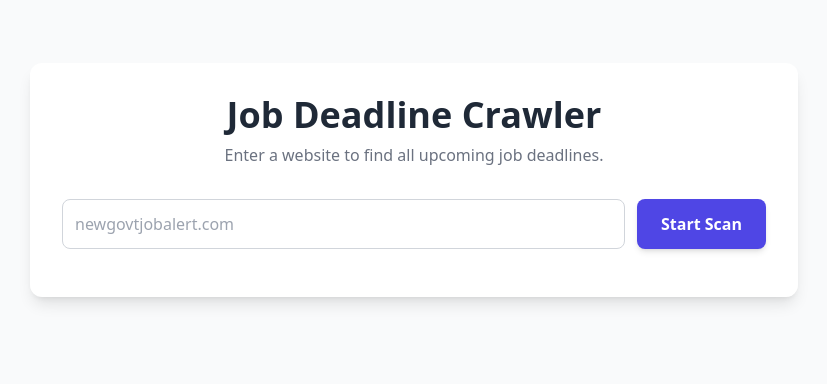
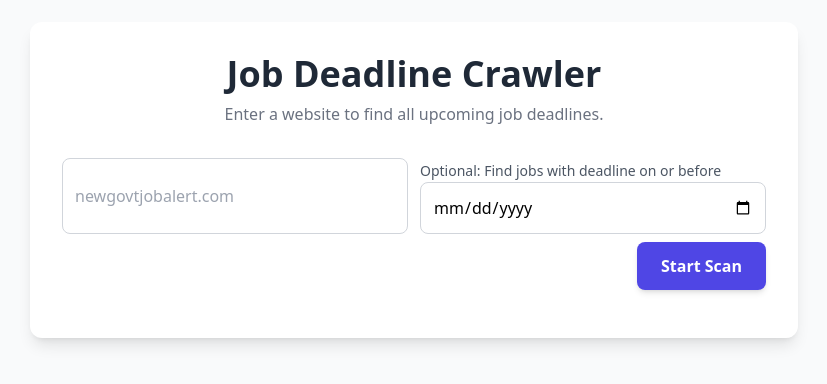
Before and after one commit to Powerpraveen/job-crawler-app, a React (Vite) app: page / in a window 1280 px wide. Shown: the part 220-604 px from the top of the page, without its empty margins (226-1053 px from the left). Built offline with nearby package versions, Linux system fonts and the light colour scheme.

Commit message:
Update App.jsx
Optional Last date filtter Added

```diff
--- a/src/App.jsx
+++ b/src/App.jsx
@@ -1,6 +1,6 @@
 import React, { useState } from 'react';
 
-// Advanced Date Parsing
+// Advanced Date Parsing (No changes needed here)
 const parseDate = (dateString) => {
     if (!dateString) return null;
     const months = { jan: 0, feb: 1, mar: 2, apr: 3, may: 4, jun: 5, jul: 6, aug: 7, sep: 8, oct: 9, nov: 10, dec: 11 };
@@ -29,6 +29,7 @@ const parseDate = (dateString) => {
     return null;
 };
 
+
 const JOBS_PER_PAGE = 10;
 
 // Main App Component
@@ -40,6 +41,8 @@ export default function App() {
     const [copiedJob, setCopiedJob] = useState(null);
     const [status, setStatus] = useState('');
     const [page, setPage] = useState(1);
+    // --- NEW: State for the optional last date filter ---
+    const [filterDate, setFilterDate] = useState('');
 
     const totalPages = Math.ceil(jobs.length / JOBS_PER_PAGE);
     const jobsToShow = jobs.slice((page - 1) * JOBS_PER_PAGE, page * JOBS_PER_PAGE);
@@ -57,14 +60,10 @@ export default function App() {
             setError('Please enter a website URL.');
             return;
         }
-
-        // --- NEW: URL CORRECTION LOGIC ---
         let correctedUrl = url.trim();
         if (!correctedUrl.startsWith('http://') && !correctedUrl.startsWith('https://')) {
             correctedUrl = `https://${correctedUrl}`;
         }
-        // --- END OF URL CORRECTION ---
-
         setIsLoading(true);
         setError('');
         setJobs([]);
@@ -73,7 +72,7 @@ export default function App() {
 
         try {
             setStatus('Step 1/3: Fetching main page to find job links...');
-            const mainHtml = await fetchHtml(correctedUrl); // Use corrected URL
+            const mainHtml = await fetchHtml(correctedUrl);
             if (!mainHtml) throw new Error('Could not fetch the main page content.');
             const parser = new DOMParser();
             const mainDoc = parser.parseFromString(mainHtml, 'text/html');
@@ -82,9 +81,9 @@ export default function App() {
             mainDoc.querySelectorAll('article a, .post a, .job-listing a, h2 a, h3 a').forEach(link => {
                 let href = link.href;
                 if (href && !href.startsWith('http')) {
-                    try { href = new URL(href, correctedUrl).href; } catch (e) { return; } // Use corrected URL
+                    try { href = new URL(href, correctedUrl).href; } catch (e) { return; }
                 }
-                if (href && href.startsWith(new URL(correctedUrl).origin)) { // Use corrected URL
+                if (href && href.startsWith(new URL(correctedUrl).origin)) {
                     const linkText = link.innerText.toLowerCase();
                     const linkUrl = href.toLowerCase();
                     if (jobUrlKeywords.some(keyword => linkUrl.includes(keyword) || linkText.includes(keyword))) {
@@ -160,10 +159,19 @@ export default function App() {
                 }
             });
 
-            if (foundJobs.length === 0) {
-                setError('Scan complete. No jobs with future deadlines were found.');
+            // --- NEW: Filter jobs based on the selected date before setting state ---
+            let finalJobs = foundJobs;
+            if (filterDate) {
+                const selectedFilterDate = new Date(filterDate);
+                // Set time to end of day to include jobs with the same last date
+                selectedFilterDate.setUTCHours(23, 59, 59, 999);
+                finalJobs = foundJobs.filter(job => job.lastDate <= selectedFilterDate);
+            }
+
+            if (finalJobs.length === 0) {
+                setError('Scan complete. No jobs with future deadlines were found that match your criteria.');
             } else {
-                const sortedJobs = foundJobs.sort((a, b) => a.lastDate - b.lastDate);
+                const sortedJobs = finalJobs.sort((a, b) => a.lastDate - b.lastDate);
                 setJobs(sortedJobs);
                 setPage(1);
             }
@@ -176,9 +184,8 @@ export default function App() {
         }
     };
 
-    // --- NEW: Helper function for formatted share text with emojis and bolding ---
+    // --- No changes needed in helper functions below ---
     const generateShareText = (job) => {
-        // Use asterisks for bolding in WhatsApp
         return `📄 *Post name:* ${job.title}\n\n📅 *Last date:* ${job.lastDate.toLocaleDateString('en-GB')}\n\n🔗 *Apply Link:*\n${job.link}`;
     };
 
@@ -188,14 +195,14 @@ export default function App() {
     };
 
     const handleCopy = (job) => {
-        const text = generateShareText(job); // Use the same formatted text for copying
+        const text = generateShareText(job);
         navigator.clipboard.writeText(text);
         setCopiedJob(job.link);
         setTimeout(() => setCopiedJob(null), 2000);
     };
 
     const handleNativeShare = (job) => {
-        const text = generateShareText(job); // And for native sharing
+        const text = generateShareText(job);
         if (navigator.share) {
             navigator.share({ title: job.title, text: text, url: job.link });
         } else {
@@ -213,14 +220,23 @@ export default function App() {
                     <h1 className="text-3xl md:text-4xl font-bold text-gray-800">Job Deadline Crawler</h1>
                     <p className="text-gray-500 mt-2">Enter a website to find all upcoming job deadlines.</p>
                 </div>
-                <div className="flex flex-col sm:flex-row gap-3 mb-4">
-                    <input type="url" value={url} onChange={(e) => setUrl(e.target.value)} placeholder="newgovtjobalert.com" className="flex-grow p-3 border border-gray-300 rounded-lg focus:ring-2 focus:ring-indigo-500 focus:border-indigo-500 transition" />
-                    <button onClick={handleFetchJobs} disabled={isLoading} className="bg-indigo-600 text-white font-semibold py-3 px-6 rounded-lg hover:bg-indigo-700 disabled:bg-indigo-300 disabled:cursor-not-allowed transition shadow-md hover:shadow-lg">
+                {/* --- MODIFIED: Input section to include date picker --- */}
+                <div className="grid grid-cols-1 sm:grid-cols-2 gap-3 mb-2">
+                     <input type="url" value={url} onChange={(e) => setUrl(e.target.value)} placeholder="newgovtjobalert.com" className="w-full p-3 border border-gray-300 rounded-lg focus:ring-2 focus:ring-indigo-500 focus:border-indigo-500 transition" />
+                     <div>
+                        <label htmlFor="filter-date" className="text-sm font-medium text-gray-600">Optional: Find jobs with deadline on or before</label>
+                        <input id="filter-date" type="date" value={filterDate} onChange={(e) => setFilterDate(e.target.value)} className="w-full p-3 border border-gray-300 rounded-lg focus:ring-2 focus:ring-indigo-500 focus:border-indigo-500 transition" />
+                     </div>
+                </div>
+                <div className="flex justify-end mb-4">
+                     <button onClick={handleFetchJobs} disabled={isLoading} className="w-full sm:w-auto bg-indigo-600 text-white font-semibold py-3 px-6 rounded-lg hover:bg-indigo-700 disabled:bg-indigo-300 disabled:cursor-not-allowed transition shadow-md hover:shadow-lg">
                         {isLoading ? 'Crawling...' : 'Start Scan'}
                     </button>
                 </div>
+
                 {isLoading && <div className="text-center p-4"><div className="flex justify-center items-center mb-3"><div className="animate-spin rounded-full h-8 w-8 border-b-2 border-indigo-600"></div></div><p className="text-indigo-600 font-semibold">{status}</p></div>}
                 {error && <div className="bg-red-100 border border-red-400 text-red-700 px-4 py-3 rounded-lg text-center" role="alert"><p>{error}</p></div>}
+
                 {jobs.length > 0 && (
                     <div className="mt-8">
                         <h2 className="text-2xl font-bold text-gray-700 mb-4 border-b pb-2">Upcoming Deadlines Found</h2>
```
